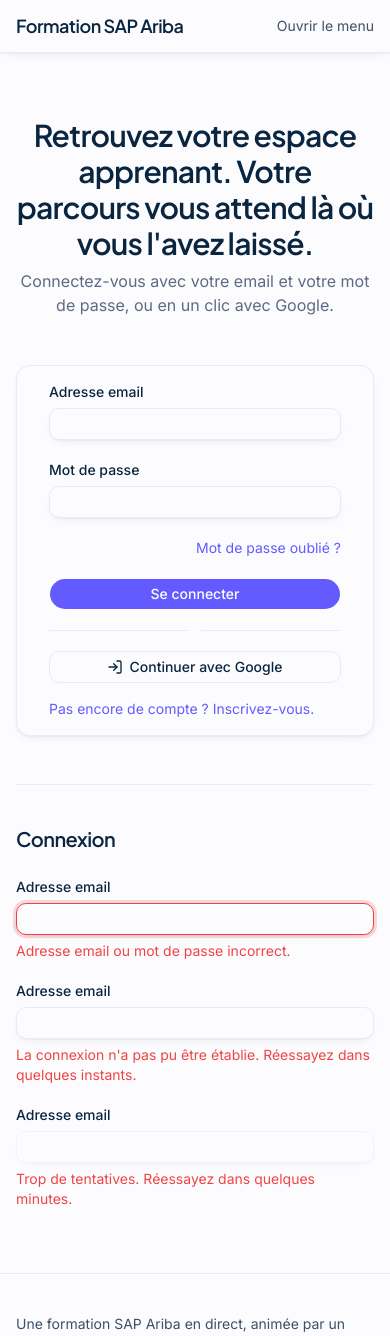
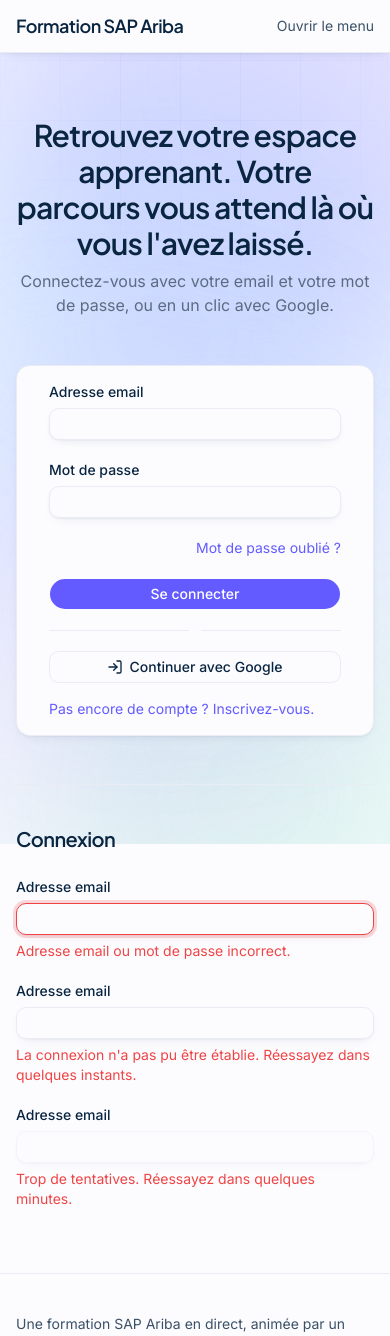
Before and after one commit to aimranee/ElearningAriba, a Next.js app: page /connexion in a window 390 px wide. Shown: the top 1336 px of the page. Built offline with nearby package versions, Linux system fonts and the light colour scheme.

Commit message:
#feat: mount root atmosphere layer with cursor-driven mesh drift
- AtmosphereLayer: server component, four blurred meshes + grid-fade, single root mount
- MeshDrift: rAF-throttled mousemove listener, reduced-motion early return
- mounted first in body, before the skip link

```diff
--- a/src/app/layout.tsx
+++ b/src/app/layout.tsx
@@ -4,6 +4,8 @@
 import common from "@/locales/fr/common.json";
 import { Header } from "@/components/layout/header";
 import { Footer } from "@/components/layout/footer";
+import { AtmosphereLayer } from "@/components/atmosphere/atmosphere-layer";
+import { MeshDrift } from "@/components/atmosphere/mesh-drift";
 
 const bodyFont = Inter({ variable: "--font-body", subsets: ["latin"] });
 const headingFont = Plus_Jakarta_Sans({
@@ -23,6 +25,8 @@
       className={`${bodyFont.variable} ${headingFont.variable} h-full antialiased`}
     >
       <body className="min-h-full flex flex-col">
+        <AtmosphereLayer />
+        <MeshDrift />
         <a
           href="#contenu-principal"
           className="sr-only focus:not-sr-only focus:fixed focus:top-2 focus:left-2 focus:z-50 focus:rounded-md focus:bg-primary focus:px-4 focus:py-2 focus:text-sm focus:text-primary-foreground focus-visible:ring-3 focus-visible:ring-ring/50"
--- /dev/null
+++ b/src/components/atmosphere/atmosphere-layer.tsx
@@ -0,0 +1,59 @@
+/* why: single root mount point for the whole document's atmosphere (D-20,
+   AC-3) — Lot 1 mounted this per section and reached only 2 of 8, so this
+   file is the only place `.bg-fixed`/`.mesh-layer`/`.mesh`/`.grid-fade` may
+   appear. */
+export function AtmosphereLayer() {
+  return (
+    <>
+      <div className="bg-fixed" aria-hidden="true">
+        <div className="mesh-layer" data-slot="mesh-layer">
+          <div
+            className="mesh"
+            style={{
+              width: 560,
+              height: 560,
+              background: "#CFC9FF",
+              top: "-8%",
+              left: "-6%",
+              animation: "m1 24s var(--ease-brand) infinite",
+            }}
+          />
+          <div
+            className="mesh"
+            style={{
+              width: 520,
+              height: 520,
+              background: "#C5E4FF",
+              top: "12%",
+              right: "-9%",
+              animation: "m2 28s var(--ease-brand) infinite",
+            }}
+          />
+          <div
+            className="mesh"
+            style={{
+              width: 440,
+              height: 440,
+              background: "#CFF6E7",
+              bottom: "-6%",
+              left: "8%",
+              animation: "m3 30s var(--ease-brand) infinite",
+            }}
+          />
+          <div
+            className="mesh"
+            style={{
+              width: 480,
+              height: 480,
+              background: "#E7DBFF",
+              bottom: "4%",
+              right: "2%",
+              animation: "m4 32s var(--ease-brand) infinite",
+            }}
+          />
+        </div>
+      </div>
+      <div className="grid-fade" aria-hidden="true" />
+    </>
+  );
+}
--- /dev/null
+++ b/src/components/atmosphere/mesh-drift.tsx
@@ -0,0 +1,46 @@
+"use client";
+/* why: the mesh layer drifts with the cursor through exactly one
+   rAF-throttled `mousemove` listener (D-13, D-39) — this is one of only two
+   pointer listeners the motion budget allows site-wide, the other being the
+   hero spotlight (plan 02-05). Renders nothing; it only mutates the DOM node
+   the server-rendered AtmosphereLayer already produced. */
+
+import { useEffect } from "react";
+
+export function MeshDrift() {
+  useEffect(() => {
+    if (window.matchMedia("(prefers-reduced-motion: reduce)").matches) {
+      return;
+    }
+
+    const meshLayer = document.querySelector<HTMLElement>('[data-slot="mesh-layer"]');
+    if (!meshLayer) {
+      return;
+    }
+
+    let mx = 0;
+    let my = 0;
+    let pending = false;
+    let frameId = 0;
+
+    const onMouseMove = (e: MouseEvent) => {
+      mx = (e.clientX / window.innerWidth - 0.5) * 34;
+      my = (e.clientY / window.innerHeight - 0.5) * 34;
+      if (!pending) {
+        pending = true;
+        frameId = requestAnimationFrame(() => {
+          meshLayer.style.transform = `translate(${mx}px, ${my}px)`;
+          pending = false;
+        });
+      }
+    };
+
+    window.addEventListener("mousemove", onMouseMove, { passive: true });
+    return () => {
+      window.removeEventListener("mousemove", onMouseMove);
+      cancelAnimationFrame(frameId);
+    };
+  }, []);
+
+  return null;
+}
```
